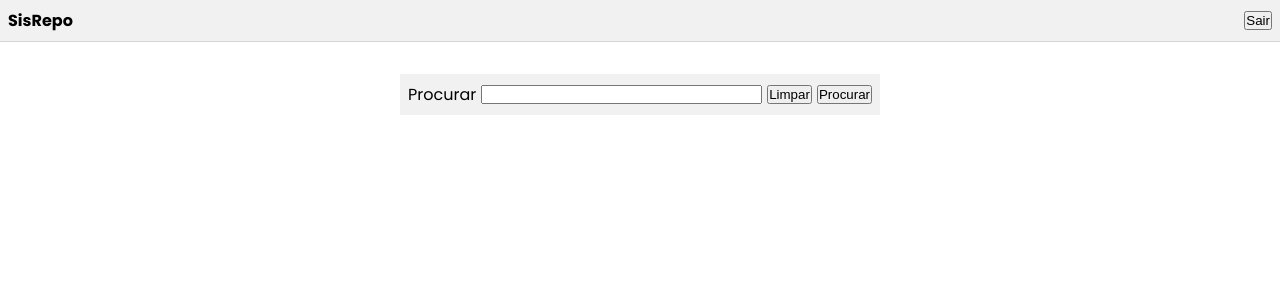
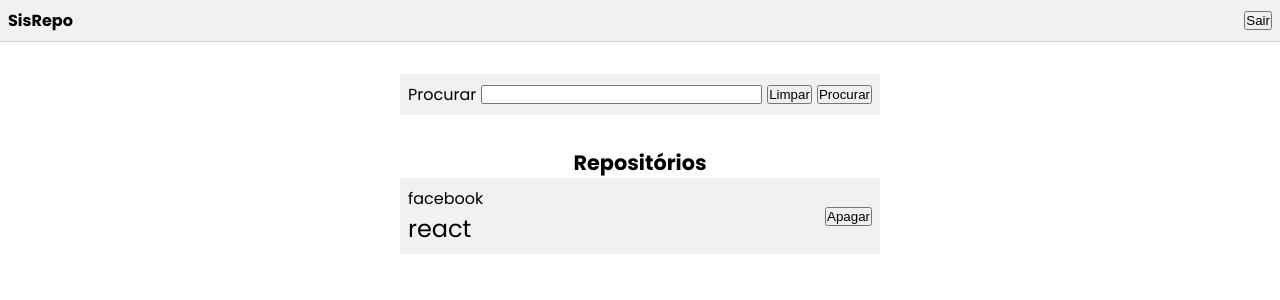
Before and after one commit to Warleyaf/crud-front-end, a React (Vite) app: page / in a window 1280 px wide. Shown: the top 300 px of the page. Built offline with nearby package versions, Linux system fonts and the light colour scheme.

Commit message:
Adicionando a parte de listar repositorios e criei a função de deletar repositorios também

```diff
--- a/src/pages/MainPage/MainPage.css
+++ b/src/pages/MainPage/MainPage.css
@@ -29,3 +29,39 @@
 #main input {
    width: 100%;
 }
+
+#main .repositories {
+   max-width: 480px;
+   margin: 1rem auto;
+}
+
+#main .repositories .title {
+   font-size: 1.3rem;
+   text-align: center;
+}
+
+#main .repositories .list {
+   list-style: none;
+   margin: 0;
+   padding: 0;
+}
+
+#main .repositories .item {
+   display: flex;
+   align-items: center;
+   background-color: #f1f1f1;
+   border-bottom: 1px solid #d5d5d5;
+   padding: .5rem;
+}
+
+#main .repositories .item:last-child {
+   border-bottom: none;
+}
+
+#main .repositories .item .info {
+   flex: 1;
+}
+
+#main .repositories .item .name {
+   font-size: 1.5rem;
+}
--- a/src/pages/MainPage/MainPage.jsx
+++ b/src/pages/MainPage/MainPage.jsx
@@ -16,6 +16,10 @@ export function MainPage() {
       console.log('clear');
    }
 
+   const handleDeleteRepo = () => {
+      console.log('delete repo');
+   }
+
    return(
       <div id="main">
          <div className="nav">
@@ -30,6 +34,19 @@ export function MainPage() {
             <button onClick={handleSearch}>Procurar</button>
          </div>
 
+         <div className="repositories">
+            <h2 className="title">Repositórios</h2>
+
+            <ul className="list">
+               <li className="item">
+                  <div className="info">
+                     <div className="owner">facebook</div>
+                     <div className="name">react</div>
+                  </div>
+                  <button onClick={handleDeleteRepo}>Apagar</button>
+               </li>
+            </ul>
+         </div>
 
       </div>
    )
```
